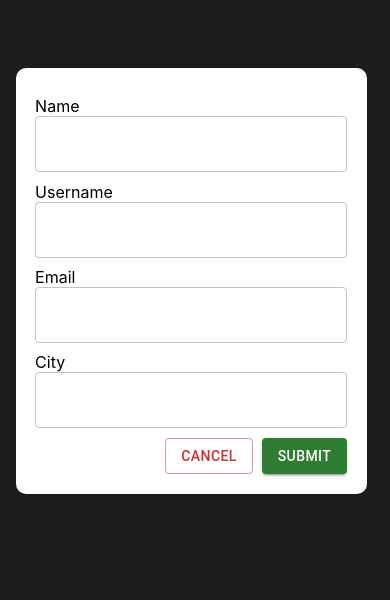
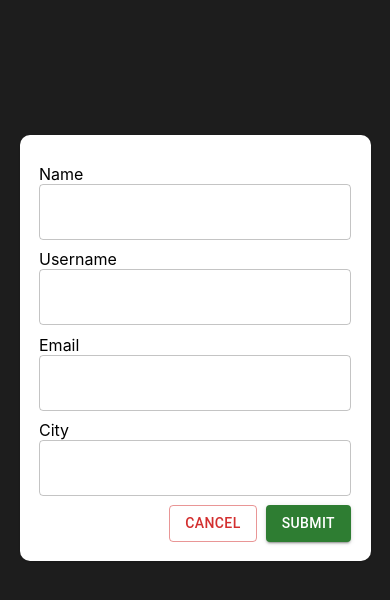
Before and after one commit to okorie2/dashboard, a React (Create React App) app: page /adduser in a window 390 px wide. Shown: the top 600 px of the page. Built offline with nearby package versions, Linux system fonts and the light colour scheme; no server answers.

Commit message:
responsiveness

```diff
--- a/src/index.css
+++ b/src/index.css
@@ -97,9 +97,9 @@ a {
 @media only screen and (max-width: 600px) {
   .form-flex {
     width: 80%;
-    right: 6%;
+    right: 5%;
     padding: 5%;
-    top: 8%;
+    top: 16%;
   }
   .modal-content {
     top: 38%;
```
